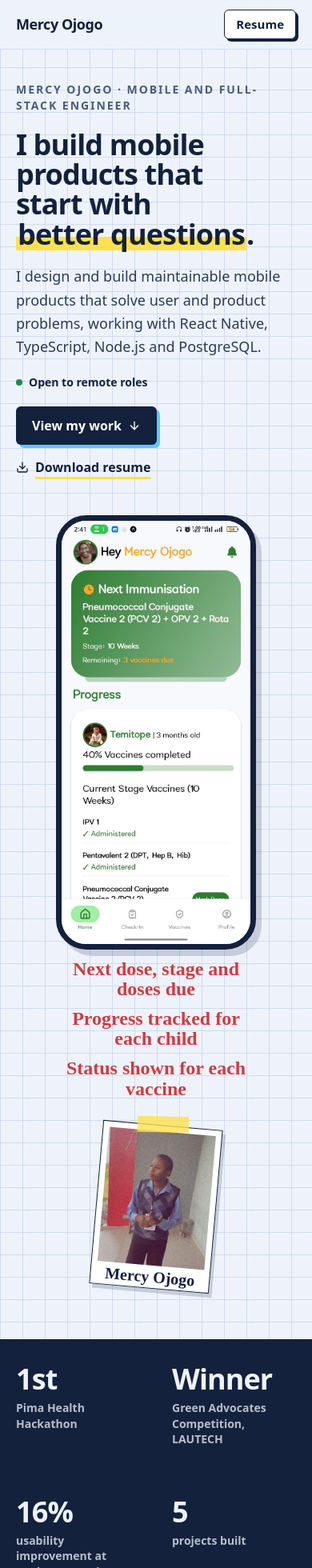
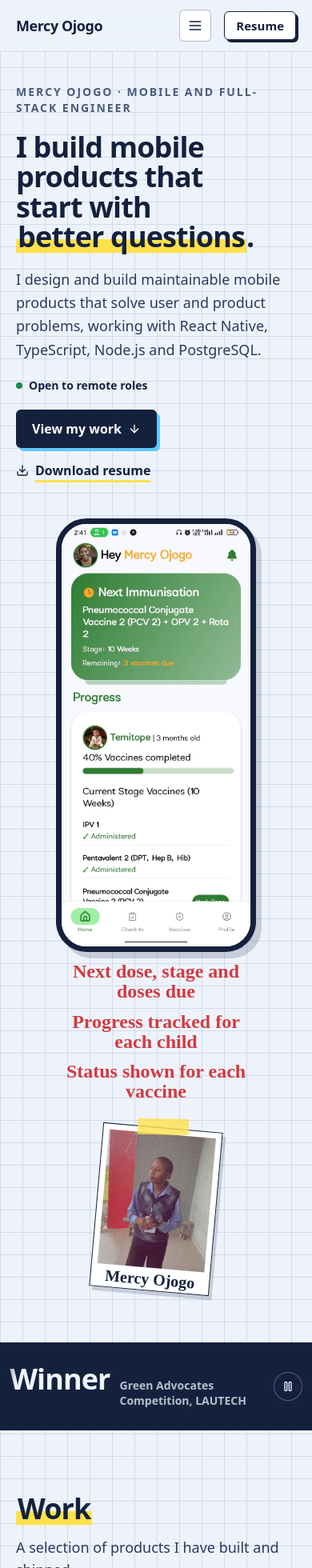
Before and after one commit to OjogoMercy/Portfolio, a React (Vite) app: page / in a window 390 px wide. Shown: the top 1960 px of the page at 80% size. Built offline with nearby package versions, Linux system fonts and the light colour scheme.

Commit message:
feat: replace ProofBand with ProofRibbon and enhance layout responsiveness

```diff
--- a/src/App.tsx
+++ b/src/App.tsx
@@ -6,7 +6,7 @@ import FeaturedProject from "./components/FeaturedProject";
 import Header from "./components/Header";
 import Hero from "./components/Hero";
 import ProjectCard from "./components/ProjectCard";
-import ProofBand from "./components/ProofBand";
+import ProofRibbon from "./components/ProofRibbon";
 import SectionHeading from "./components/SectionHeading";
 import Skills from "./components/Skills";
 
@@ -30,11 +30,11 @@ function App() {
 
       <main id="main">
         <Hero />
-        <ProofBand />
+        <ProofRibbon />
 
         <section
           id="projects"
-          className="mx-auto w-full max-w-6xl scroll-mt-20 px-5 pt-20 pb-24 sm:px-10"
+          className="mx-auto w-full max-w-7xl scroll-mt-20 px-5 pt-20 pb-24 sm:px-10"
         >
           <SectionHeading>Work</SectionHeading>
           <p className="mt-4 mb-10 max-w-xl text-lg text-ink-soft">
@@ -59,7 +59,7 @@ function App() {
 
         <section
           id="experience"
-          className="mx-auto w-full max-w-6xl scroll-mt-20 px-5 pb-24 sm:px-10"
+          className="mx-auto w-full max-w-7xl scroll-mt-20 px-5 pb-24 sm:px-10"
         >
           <SectionHeading>Experience</SectionHeading>
           <div className="mt-10 space-y-10">
@@ -71,10 +71,10 @@ function App() {
 
         <section
           id="about"
-          className="mx-auto w-full max-w-6xl scroll-mt-20 px-5 pb-24 sm:px-10"
+          className="mx-auto w-full max-w-7xl scroll-mt-20 px-5 pb-24 sm:px-10"
         >
           <SectionHeading>About</SectionHeading>
-          <div className="mt-10 grid gap-10 border-t border-ink/20 pt-10 lg:grid-cols-[1fr_1.15fr] lg:gap-16">
+          <div className="reveal mt-10 grid gap-10 border-t border-ink/20 pt-10 lg:grid-cols-[1fr_1.15fr] lg:gap-16">
             <p className="text-2xl leading-snug font-extrabold tracking-tight text-balance sm:text-3xl">
               Good software isn't just built with code. It's built through{" "}
               <span className="underline decoration-pen decoration-wavy decoration-2 underline-offset-[7px]">
@@ -110,9 +110,9 @@ function App() {
 
         <section
           id="contact"
-          className="mx-auto w-full max-w-6xl scroll-mt-20 px-5 pb-28 sm:px-10"
+          className="mx-auto w-full max-w-7xl scroll-mt-20 px-5 pb-28 sm:px-10"
         >
-          <div className="grid items-end gap-10 border-t-4 border-ink pt-14 lg:grid-cols-[1.4fr_1fr] lg:gap-16">
+          <div className="reveal grid items-end gap-10 border-t-4 border-ink pt-14 lg:grid-cols-[1.4fr_1fr] lg:gap-16">
             <h2 className="text-4xl leading-[1.08] font-extrabold tracking-tight text-balance sm:text-5xl lg:text-6xl">
               If you're building products that value{" "}
               <span className="hl">thoughtful engineering</span> and product
--- a/src/components/ExperienceCard.tsx
+++ b/src/components/ExperienceCard.tsx
@@ -20,7 +20,7 @@ function markUp(text: string): ReactNode[] {
 
 export default function ExperienceCard({ item }: { item: ExperienceItem }) {
   return (
-    <article className="relative grid gap-5 border-t border-ink/20 pt-8 before:absolute before:-top-[5px] before:left-0 before:size-2.5 before:rounded-full before:bg-pen before:content-[''] md:grid-cols-[260px_1fr] md:gap-10">
+    <article className="reveal relative grid gap-5 border-t border-ink/20 pt-8 before:absolute before:-top-[5px] before:left-0 before:size-2.5 before:rounded-full before:bg-pen before:content-[''] md:grid-cols-[260px_1fr] md:gap-10">
       <div className="flex items-center gap-4 md:items-start">
         <img
           src={item.logo}
--- a/src/components/FeaturedProject.tsx
+++ b/src/components/FeaturedProject.tsx
@@ -12,7 +12,7 @@ export default function FeaturedProject({
   flip?: boolean;
 }) {
   return (
-    <article className="grid items-center gap-10 border-t border-ink/20 py-14 lg:grid-cols-2 lg:gap-16">
+    <article className="reveal grid items-center gap-10 border-t border-ink/20 py-14 lg:grid-cols-2 lg:gap-16">
       <div className={flip ? "lg:order-2" : ""}>
         <h3 className="text-4xl leading-none font-extrabold tracking-tight sm:text-5xl">
           {item.company}
@@ -45,7 +45,7 @@ export default function FeaturedProject({
 
       <div className="mx-auto grid w-full max-w-[540px] grid-cols-2 gap-5 sm:gap-8">
         {item.screens?.map((screen) => (
-          <figure key={screen.src} className="flex flex-col gap-3">
+          <figure key={screen.src} className="flex flex-col gap-3 transition-transform duration-300 ease-out motion-safe:hover:-translate-y-1.5 lg:nth-2:mt-12">
             <div className="overflow-hidden rounded-[28px] border-[6px] border-ink bg-white shadow-[6px_7px_0_rgb(20_33_61/0.18)]">
               <img
                 src={screen.src}
--- a/src/components/Header.tsx
+++ b/src/components/Header.tsx
@@ -1,4 +1,5 @@
 import { useEffect, useState } from "react";
+import { Menu, X } from "lucide-react";
 import { RESUME_URL } from "./Database";
 
 const links = [
@@ -11,6 +12,7 @@ const links = [
 
 export default function Header() {
   const [active, setActive] = useState("");
+  const [menuOpen, setMenuOpen] = useState(false);
 
   useEffect(() => {
     const sections = links
@@ -30,13 +32,23 @@ export default function Header() {
     return () => observer.disconnect();
   }, []);
 
+  useEffect(() => {
+    if (!menuOpen) return;
+    const onKey = (e: KeyboardEvent) => {
+      if (e.key === "Escape") setMenuOpen(false);
+    };
+    document.addEventListener("keydown", onKey);
+    return () => document.removeEventListener("keydown", onKey);
+  }, [menuOpen]);
+
   return (
     <header className="sticky top-0 z-40 border-b border-grid bg-paper/90 backdrop-blur">
-      <div className="mx-auto flex max-w-6xl flex-wrap items-center justify-between gap-x-6 gap-y-2 px-5 py-3 sm:px-10">
+      <div className="scroll-progress" aria-hidden="true" />
+      <div className="mx-auto flex max-w-7xl items-center justify-between gap-6 px-5 py-3 sm:px-10">
         <a href="#top" className="text-lg font-extrabold tracking-tight">
           Mercy Ojogo
         </a>
-        <nav aria-label="Sections" className="flex items-center gap-5 sm:gap-7">
+        <nav aria-label="Sections" className="flex items-center gap-4 sm:gap-7">
           {links.map(({ id, label }) => (
             <a
               key={id}
@@ -51,6 +63,20 @@ export default function Header() {
               {label}
             </a>
           ))}
+          <button
+            type="button"
+            onClick={() => setMenuOpen((open) => !open)}
+            aria-expanded={menuOpen}
+            aria-controls="mobile-menu"
+            className="grid size-10 place-items-center rounded-md border border-ink/30 bg-white md:hidden"
+          >
+            {menuOpen ? (
+              <X aria-hidden="true" className="size-5" />
+            ) : (
+              <Menu aria-hidden="true" className="size-5" />
+            )}
+            <span className="sr-only">{menuOpen ? "Close menu" : "Open menu"}</span>
+          </button>
           <a
             href={RESUME_URL}
             target="_blank"
@@ -61,6 +87,29 @@ export default function Header() {
           </a>
         </nav>
       </div>
+
+      {menuOpen && (
+        <nav
+          id="mobile-menu"
+          aria-label="Sections"
+          className="border-t border-grid bg-paper px-5 pb-4 md:hidden"
+        >
+          <ul>
+            {links.map(({ id, label }) => (
+              <li key={id} className="border-b border-ink/10 last:border-b-0">
+                <a
+                  href={`#${id}`}
+                  onClick={() => setMenuOpen(false)}
+                  aria-current={active === id ? "true" : undefined}
+                  className="block py-3.5 text-lg font-bold"
+                >
+                  {label}
+                </a>
+              </li>
+            ))}
+          </ul>
+        </nav>
+      )}
     </header>
   );
 }
--- a/src/components/Hero.tsx
+++ b/src/components/Hero.tsx
@@ -1,20 +1,53 @@
+import { useEffect, useRef } from "react";
 import { ArrowDown, Download } from "lucide-react";
 import { RESUME_URL } from "./Database";
 
 const noteClass =
-  "mt-3 text-center font-hand text-2xl leading-[1.05] font-bold text-pen lg:absolute lg:mt-0 lg:w-[130px]";
+  "mt-3 text-center font-hand text-2xl leading-[1.05] font-bold text-pen md:absolute md:mt-0 md:w-[130px]";
 
 export default function Hero() {
+  const stageRef = useRef<HTMLDivElement>(null);
+  const tiltRef = useRef<HTMLDivElement>(null);
+
+  /* Gentle tilt that follows the pointer. Fine pointers only, and off for reduced motion. */
+  useEffect(() => {
+    const stage = stageRef.current;
+    const phone = tiltRef.current;
+    if (!stage || !phone) return;
+
+    const canTilt = window.matchMedia(
+      "(hover: hover) and (pointer: fine) and (prefers-reduced-motion: no-preference)",
+    ).matches;
+    if (!canTilt) return;
+
+    const onMove = (e: PointerEvent) => {
+      const rect = stage.getBoundingClientRect();
+      const x = ((e.clientX - rect.left) / rect.width - 0.5) * 2;
+      const y = ((e.clientY - rect.top) / rect.height - 0.5) * 2;
+      phone.style.transform = `perspective(1000px) rotateY(${(x * 5).toFixed(2)}deg) rotateX(${(-y * 4).toFixed(2)}deg)`;
+    };
+    const reset = () => {
+      phone.style.transform = "";
+    };
+
+    stage.addEventListener("pointermove", onMove);
+    stage.addEventListener("pointerleave", reset);
+    return () => {
+      stage.removeEventListener("pointermove", onMove);
+      stage.removeEventListener("pointerleave", reset);
+    };
+  }, []);
+
   return (
     <section
       id="top"
-      className="mx-auto grid w-full max-w-6xl items-center gap-12 px-5 pt-10 pb-16 sm:px-10 lg:grid-cols-2 lg:gap-6 lg:pt-16 lg:pb-24"
+      className="mx-auto grid w-full max-w-7xl items-center gap-12 px-5 pt-10 pb-16 sm:px-10 lg:grid-cols-2 lg:gap-6 lg:pt-16 lg:pb-24"
     >
       <div className="flex flex-col gap-5">
         <p className="text-sm font-bold tracking-[0.14em] text-ink-muted uppercase">
           Mercy Ojogo · Mobile and Full-Stack Engineer
         </p>
-        <h1 className="text-4xl leading-[1.04] font-extrabold tracking-tight text-balance sm:text-5xl lg:text-6xl">
+        <h1 className="text-4xl leading-[1.04] font-extrabold tracking-tight text-balance sm:text-5xl lg:text-6xl xl:text-7xl">
           I build mobile products that start with{" "}
           <span className="hl">better questions</span>.
         </h1>
@@ -50,8 +83,12 @@ export default function Hero() {
         </div>
       </div>
 
-      <div className="relative mx-auto w-full max-w-[520px]">
+      <div ref={stageRef} className="relative mx-auto w-full max-w-[520px]">
         <div className="relative mx-auto w-[250px]">
+          <div
+            ref={tiltRef}
+            className="relative transition-transform duration-200 ease-out will-change-transform"
+          >
           <div className="overflow-hidden rounded-[38px] border-[7px] border-ink bg-white shadow-[7px_8px_0_rgb(20_33_61/0.18)]">
             <img
               src="/OjivaHomescreen.jpg"
@@ -71,15 +108,16 @@ export default function Hero() {
             stroke="#d23a40"
             strokeWidth="2.5"
             strokeLinecap="round"
-            className="pointer-events-none absolute top-[53.5%] left-[5%] hidden h-[8%] w-[90%] lg:block"
+            className="pointer-events-none absolute top-[53.5%] left-[5%] hidden h-[8%] w-[90%] md:block"
           >
             <path
               vectorEffect="non-scaling-stroke"
               d="M10 22C6 8 60 3 105 4C160 5 196 12 192 23C188 34 130 38 70 36C28 35 8 31 11 20"
             />
           </svg>
+          </div>
 
-          <p className={`${noteClass} lg:top-[5%] lg:right-[calc(100%+12px)] lg:text-right`}>
+          <p className={`${noteClass} md:top-[5%] md:right-[calc(100%+12px)] md:text-right`}>
             Next dose, stage and doses due
             <svg
               aria-hidden="true"
@@ -91,14 +129,14 @@ export default function Hero() {
               strokeWidth="2.5"
               strokeLinecap="round"
               strokeLinejoin="round"
-              className="mt-1 ml-auto hidden lg:block"
+              className="mt-1 ml-auto hidden md:block"
             >
               <path d="M4 6C24 4 40 12 52 26" />
               <path d="M42 24L53 28L52 16" />
             </svg>
           </p>
 
-          <p className={`${noteClass} lg:top-[38%] lg:left-[calc(100%+12px)] lg:text-left`}>
+          <p className={`${noteClass} md:top-[38%] md:left-[calc(100%+12px)] md:text-left`}>
             Progress tracked for each child
             <svg
               aria-hidden="true"
@@ -110,14 +148,14 @@ export default function Hero() {
               strokeWidth="2.5"
               strokeLinecap="round"
               strokeLinejoin="round"
-              className="mt-1 hidden lg:block"
+              className="mt-1 hidden md:block"
             >
               <path d="M60 6C40 6 22 14 10 28" />
               <path d="M8 16L9 29L21 26" />
             </svg>
           </p>
 
-          <p className={`${noteClass} lg:top-[66%] lg:right-[calc(100%+12px)] lg:text-right`}>
+          <p className={`${noteClass} md:top-[66%] md:right-[calc(100%+12px)] md:text-right`}>
             Status shown for each vaccine
             <svg
               aria-hidden="true"
@@ -129,14 +167,14 @@ export default function Hero() {
               strokeWidth="2.5"
               strokeLinecap="round"
               strokeLinejoin="round"
-              className="mt-1 ml-auto hidden lg:block"
+              className="mt-1 ml-auto hidden md:block"
             >
               <path d="M4 6C24 8 42 16 56 30" />
               <path d="M46 29L57 31L55 20" />
             </svg>
           </p>
 
-          <figure className="relative mx-auto mt-8 w-[150px] rotate-[5deg] border border-ink bg-white p-[7px] pb-7 shadow-[4px_5px_0_rgb(20_33_61/0.18)] before:absolute before:-top-3 before:left-1/2 before:h-5 before:w-16 before:-translate-x-1/2 before:-rotate-[4deg] before:bg-marker/80 before:content-[''] lg:absolute lg:-bottom-6 lg:left-[calc(100%-30px)] lg:mt-0">
+          <figure className="relative mx-auto mt-8 w-[150px] rotate-[5deg] border border-ink bg-white p-[7px] pb-7 shadow-[4px_5px_0_rgb(20_33_61/0.18)] before:absolute before:-top-3 before:left-1/2 before:h-5 before:w-16 before:-translate-x-1/2 before:-rotate-[4deg] before:bg-marker/80 before:content-[''] md:absolute md:-bottom-6 md:left-[calc(100%-30px)] md:mt-0">
             <img
               src="/MyPicture.jpg"
               width={720}
--- a/src/components/ProjectCard.tsx
+++ b/src/components/ProjectCard.tsx
@@ -6,7 +6,7 @@ import TagList from "./TagList";
 
 export default function ProjectCard({ item }: { item: ProjectItem }) {
   return (
-    <article className="relative flex flex-col gap-4 border border-ink bg-white p-4 pb-6 shadow-[5px_5px_0_var(--color-ink)] before:absolute before:-top-2.5 before:left-1/2 before:size-4 before:-translate-x-1/2 before:rounded-full before:border-2 before:border-ink before:bg-pen before:content-['']">
+    <article className="reveal relative flex flex-col gap-4 border border-ink bg-white p-4 pb-6 shadow-[5px_5px_0_var(--color-ink)] transition-[translate,box-shadow] duration-200 motion-safe:hover:-translate-y-1 hover:shadow-[7px_8px_0_var(--color-ink)] before:absolute before:-top-2.5 before:left-1/2 before:size-4 before:-translate-x-1/2 before:rounded-full before:border-2 before:border-ink before:bg-pen before:content-['']">
       {item.badge && (
         <span className="absolute -top-4 -right-3 rotate-[4deg] rounded-md border-2 border-pen bg-white px-2.5 py-1 text-xs leading-none font-extrabold tracking-wider text-pen uppercase">
           {item.badge}
--- a/src/components/ProofBand.tsx
+++ /dev/null
@@ -1,30 +0,0 @@
-import { Projects } from "./Database";
-
-const proof = [
-  { value: "1st", label: "Pima Health Hackathon" },
-  { value: "Winner", label: "Green Advocates Competition, LAUTECH" },
-  { value: "16%", label: "usability improvement at Cephas ICT Hub" },
-  { value: String(Projects.length), label: "projects built" },
-];
-
-export default function ProofBand() {
-  return (
-    <section aria-label="Highlights" className="bg-ink text-paper">
-      <dl className="mx-auto grid max-w-6xl grid-cols-2 lg:grid-cols-4">
-        {proof.map(({ value, label }) => (
-          <div
-            key={label}
-            className="flex flex-col border-paper/20 px-5 py-8 sm:px-10 lg:border-l lg:first:border-l-0"
-          >
-            <dt className="order-2 mt-2 text-sm leading-snug font-semibold text-paper/75">
-              {label}
-            </dt>
-            <dd className="text-4xl leading-none font-extrabold tracking-tight sm:text-5xl">
-              {value}
-            </dd>
-          </div>
-        ))}
-      </dl>
-    </section>
-  );
-}
--- /dev/null
+++ b/src/components/ProofRibbon.tsx
@@ -0,0 +1,83 @@
+import { useState } from "react";
+import { Pause, Play } from "lucide-react";
+
+const metrics = [
+  { value: "1st", label: "Pima Health Hackathon" },
+  { value: "Winner", label: "Green Advocates Competition, LAUTECH" },
+  { value: "16%", label: "usability improvement at Cephas ICT Hub" },
+  { value: "2 hrs", label: "to build TrustVax at the hackathon" },
+  { value: "4 min", label: "to pitch and demo it, and take first place" },
+  { value: "4", label: "verification steps in the KYC flow at Ransact" },
+  { value: "3", label: "organisations worked with" },
+  { value: "5", label: "projects built" },
+  { value: "Live", label: "Ojiva, deployed on Render with tested core flows" },
+  { value: "2026", label: "OPay and Google National Innovation Challenge entry" },
+];
+
+function Group({ duplicate = false }: { duplicate?: boolean }) {
+  return (
+    <ul
+      aria-hidden={duplicate || undefined}
+      className={`flex shrink-0 items-center ${
+        duplicate
+          ? "motion-reduce:hidden"
+          : "motion-reduce:shrink motion-reduce:flex-wrap motion-reduce:justify-center"
+      }`}
+    >
+      {metrics.map(({ value, label }) => (
+        <li key={label} className="flex items-center">
+          <div className="flex items-baseline gap-3 px-7 py-7 sm:px-9">
+            <span className="text-4xl leading-none font-extrabold tracking-tight whitespace-nowrap sm:text-5xl">
+              {value}
+            </span>
+            <span className="max-w-[12rem] text-sm leading-snug font-semibold text-paper/75">
+              {label}
+            </span>
+          </div>
+          <span
+            aria-hidden="true"
+            className="size-1.5 shrink-0 rounded-full bg-pen"
+          />
+        </li>
+      ))}
+    </ul>
+  );
+}
+
+export default function ProofRibbon() {
+  const [paused, setPaused] = useState(false);
+
+  return (
+    <section
+      aria-label="Highlights"
+      className="group relative bg-ink text-paper"
+    >
+      <div className="overflow-hidden [mask-image:linear-gradient(90deg,transparent,#000_5%,#000_95%,transparent)] motion-reduce:[mask-image:none]">
+        <div
+          className={`flex w-max animate-[ribbon_70s_linear_infinite] group-focus-within:[animation-play-state:paused] group-hover:[animation-play-state:paused] motion-reduce:w-full motion-reduce:animate-none ${
+            paused ? "[animation-play-state:paused]" : ""
+          }`}
+        >
+          <Group />
+          <Group duplicate />
+        </div>
+      </div>
+
+      <button
+        type="button"
+        onClick={() => setPaused((p) => !p)}
+        aria-pressed={paused}
+        className="absolute top-1/2 right-3 z-10 grid size-9 -translate-y-1/2 place-items-center rounded-full border border-paper/30 bg-ink/90 text-paper transition-colors hover:bg-paper hover:text-ink motion-reduce:hidden"
+      >
+        {paused ? (
+          <Play aria-hidden="true" className="size-4" />
+        ) : (
+          <Pause aria-hidden="true" className="size-4" />
+        )}
+        <span className="sr-only">
+          {paused ? "Play" : "Pause"} highlights
+        </span>
+      </button>
+    </section>
+  );
+}
--- a/src/components/Skills.tsx
+++ b/src/components/Skills.tsx
@@ -6,14 +6,14 @@ export default function Skills() {
   return (
     <section
       id="tools"
-      className="mx-auto w-full max-w-6xl scroll-mt-20 px-5 pb-24 sm:px-10"
+      className="mx-auto w-full max-w-7xl scroll-mt-20 px-5 pb-24 sm:px-10"
     >
       <SectionHeading>What I build with</SectionHeading>
       <div className="mt-10">
         {skills.map((group) => (
           <div
             key={group.label}
-            className="grid gap-3 border-t border-ink/20 py-6 md:grid-cols-[260px_1fr] md:gap-10"
+            className="reveal grid gap-3 border-t border-ink/20 py-6 md:grid-cols-[260px_1fr] md:gap-10"
           >
             <h3 className="text-sm font-bold tracking-[0.14em] text-ink-muted uppercase">
               {group.label}
--- a/src/index.css
+++ b/src/index.css
@@ -59,3 +59,56 @@
   );
   padding-inline: 2px;
 }
+
+/* Metrics ribbon: two identical groups, so moving by half the track loops seamlessly */
+@keyframes ribbon {
+  to {
+    transform: translateX(-50%);
+  }
+}
+
+/* Thin progress line along the top of the header, driven by page scroll */
+.scroll-progress {
+  position: absolute;
+  inset: 0 0 auto 0;
+  height: 3px;
+  background: var(--color-pen);
+  transform: scaleX(0);
+  transform-origin: left;
+  pointer-events: none;
+}
+
+@keyframes grow-x {
+  to {
+    transform: scaleX(1);
+  }
+}
+
+@keyframes reveal-up {
+  from {
+    opacity: 0;
+    transform: translateY(28px);
+  }
+
+  to {
+    opacity: 1;
+    transform: none;
+  }
+}
+
+/* Scroll-driven effects are progressive enhancement: unsupported browsers and
+   reduced-motion users get the finished page with nothing hidden. */
+@supports (animation-timeline: view()) {
+  @media (prefers-reduced-motion: no-preference) {
+    .scroll-progress {
+      animation: grow-x linear both;
+      animation-timeline: scroll(root);
+    }
+
+    .reveal {
+      animation: reveal-up linear both;
+      animation-timeline: view();
+      animation-range: entry 0% entry 30%;
+    }
+  }
+}
```
